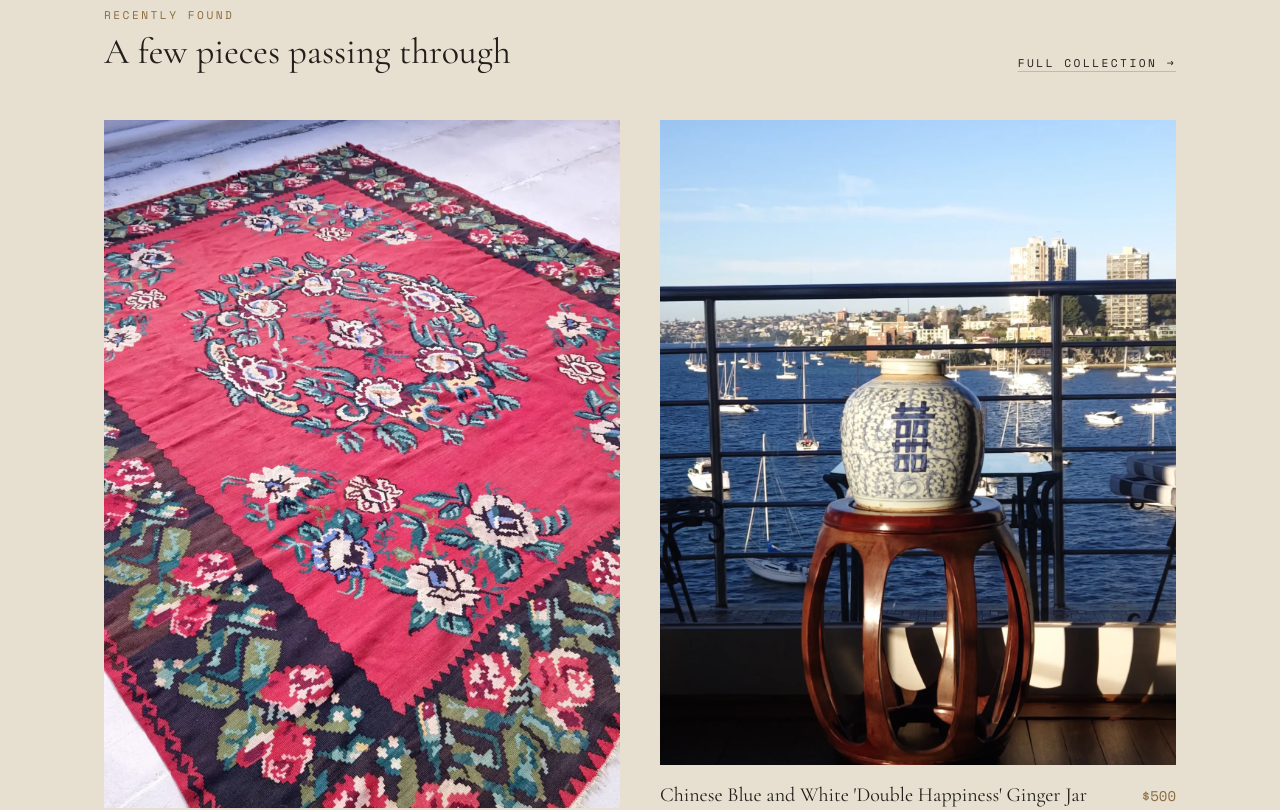
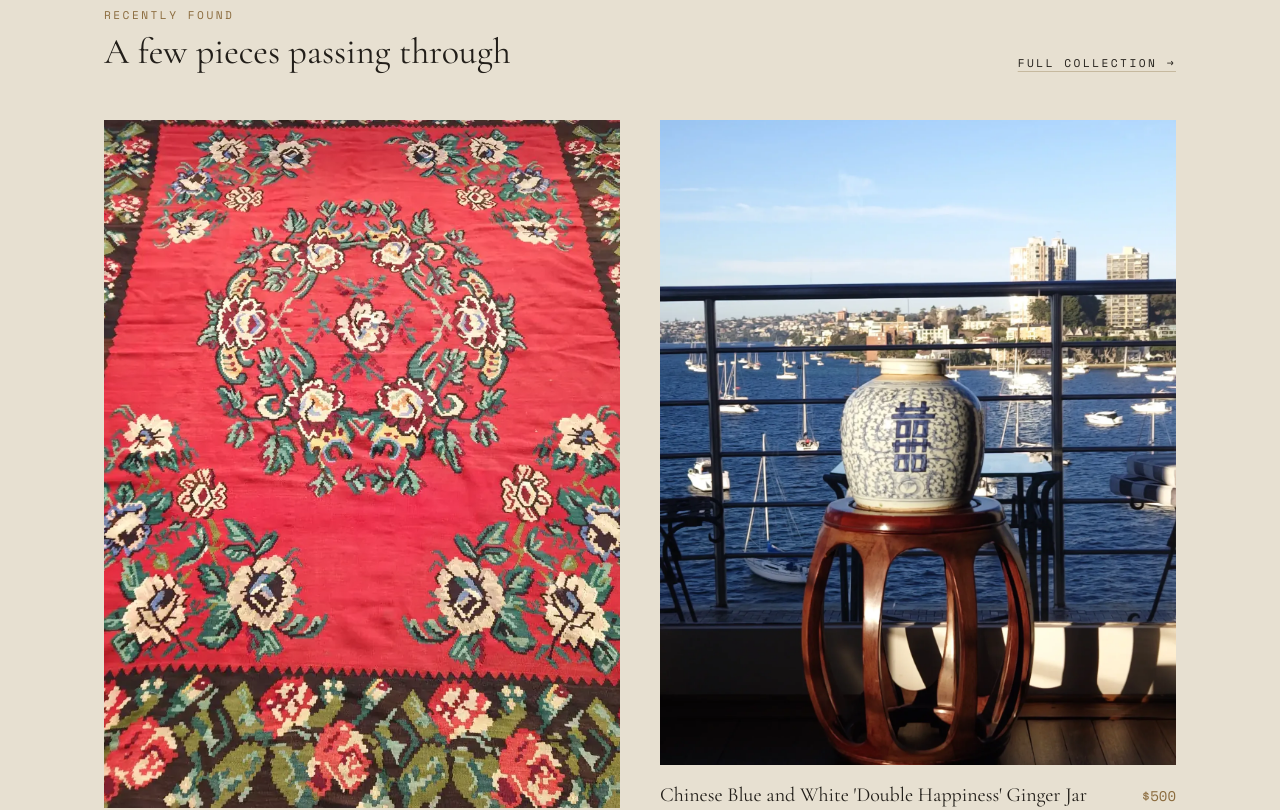
Before and after one commit to miacollis35-rgb/musetta-site, a Next.js app: page / in a window 1280 px wide. Shown: the part 1760-2570 px from the top of the page. Built offline with nearby package versions, Linux system fonts and the light colour scheme.

Commit message:
Reorder kilim gallery, remove two photos

```diff
--- a/src/data/pieces.ts
+++ b/src/data/pieces.ts
@@ -31,11 +31,9 @@ export const pieces: Piece[] = [
     category: "Textiles",
     sold: false,
     images: [
-      "/collection/kilim.webp",
+      "/collection/kilim-5.webp",
       "/collection/kilim-2.webp",
       "/collection/kilim-3.webp",
-      "/collection/kilim-4.webp",
-      "/collection/kilim-5.webp",
     ],
     note: "Excellent condition for its age. Flat weave, handwoven wool kilim rug originating from Romania. Natural pigment dyes.",
   },
```
